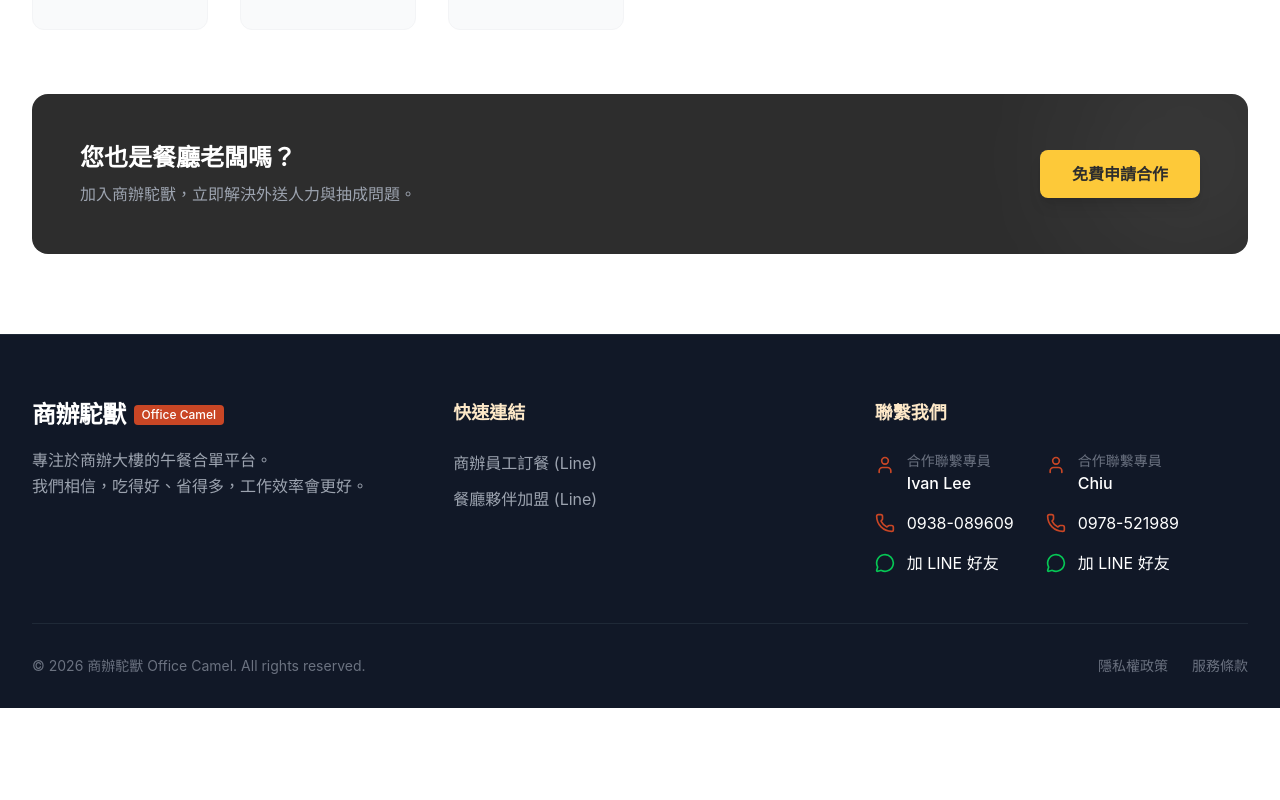
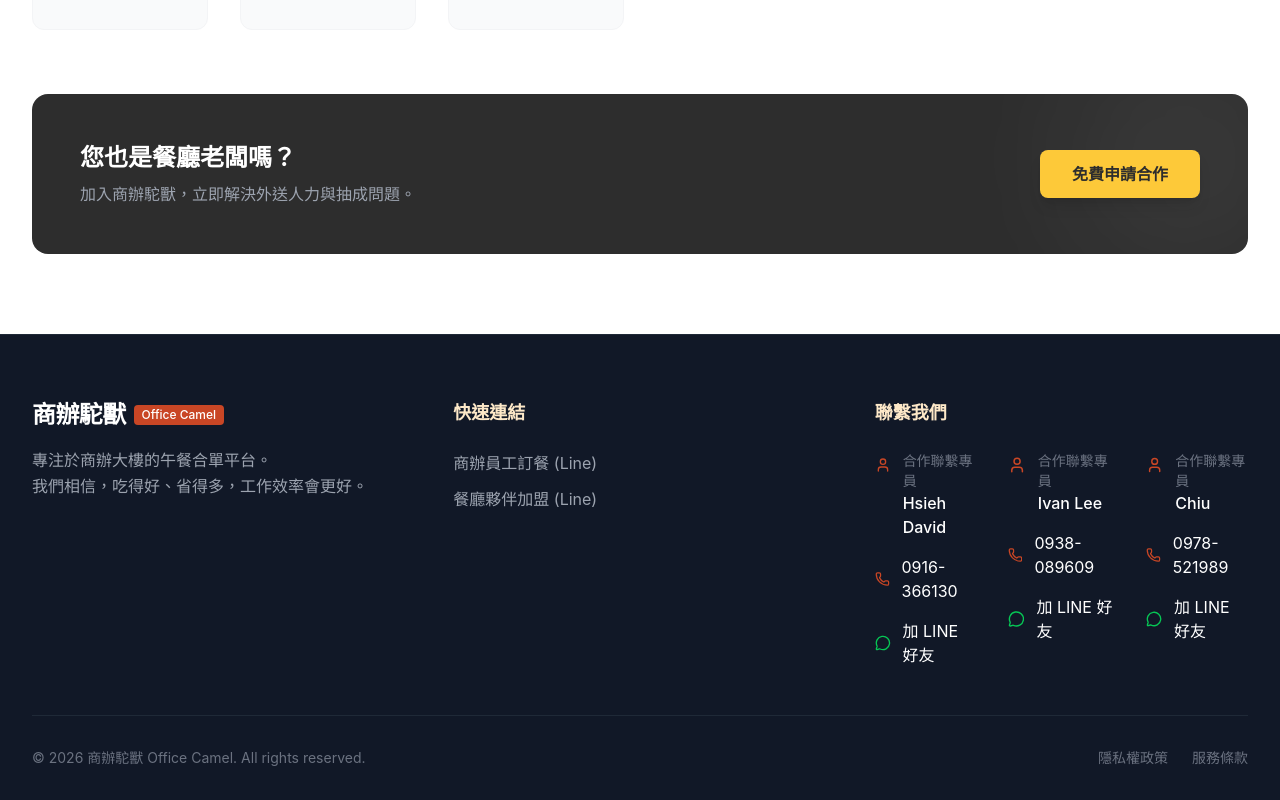
Before and after one commit to tim85112/office-camel, a React (Vite) app: page / in a window 1280 px wide. Shown: the part 3676-4476 px from the top of the page. Before the commit the page ends 4384 px from the top, so only its background shows below. Built offline with nearby package versions, Linux system fonts and the light colour scheme.

Commit message:
新增小安

```diff
--- a/constants.ts
+++ b/constants.ts
@@ -6,6 +6,11 @@ export const LINKS = {
 };
 
 export const CONTACTS = [
+  {
+    name: "Hsieh David",
+    phone: "0916-366130",
+    line: "https://line.me/ti/p/TqP-CgZSVt"
+  },
   {
     name: "Ivan Lee",
     phone: "0938-089609",
```
